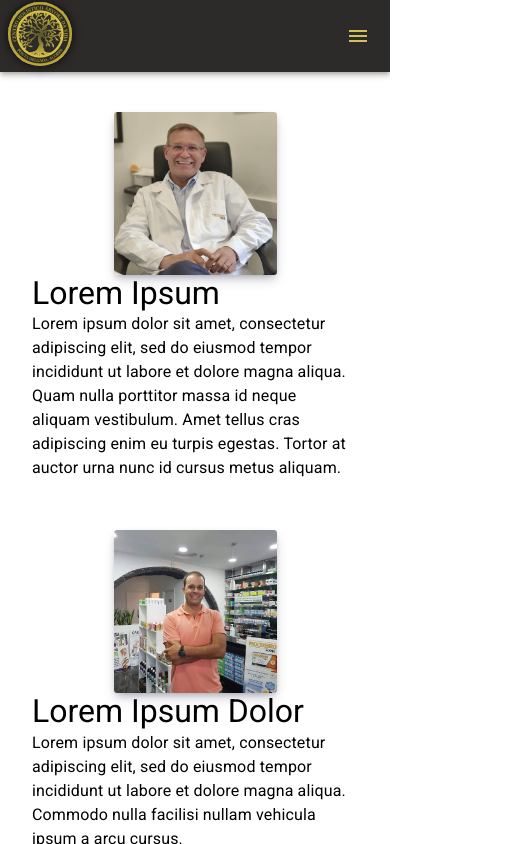
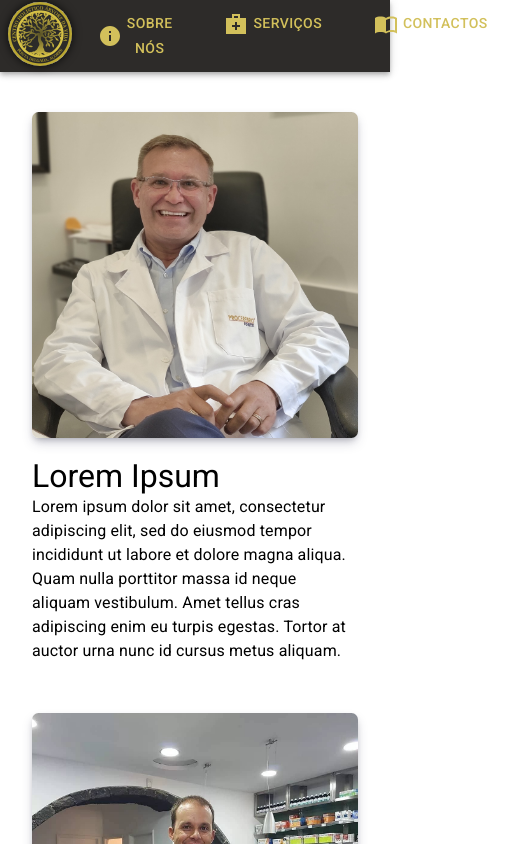
Before and after one commit to ruimpcastro/arvore-da-vida, a React (Create React App) app in the folder arvore-da-vida/: page /sobrenos in a window 390 px wide. Shown: the top 844 px of the page, 514 px wide, since content can reach past the window. Built offline with nearby package versions, Linux system fonts and the light colour scheme.

Commit message:
Adjusted styles for screen width below 601px

```diff
--- a/arvore-da-vida/src/components/Contactos/ContactosInfo/ContactosInfo.module.css
+++ b/arvore-da-vida/src/components/Contactos/ContactosInfo/ContactosInfo.module.css
@@ -38,3 +38,11 @@
     justify-content: space-between;
   }
 }
+
+@media only screen and (max-width: 601px) {
+  .contacts {
+    display: flex;
+    flex-direction: column;
+    justify-content: space-between;
+  }
+}
--- a/arvore-da-vida/src/components/Contactos/ContactosMap/ContactosMap.js
+++ b/arvore-da-vida/src/components/Contactos/ContactosMap/ContactosMap.js
@@ -1,4 +1,5 @@
 import React from "react";
+import styles from "./ContactosMap.module.css"
 
 const ContactosMap = () => (
   <iframe
@@ -11,6 +12,7 @@ const ContactosMap = () => (
     scrolling="no"
     marginHeight="0"
     marginWidth="0"
+    className={styles.mapa}
   />
 );
 
--- /dev/null
+++ b/arvore-da-vida/src/components/Contactos/ContactosMap/ContactosMap.module.css
@@ -0,0 +1,10 @@
+@media only screen and (max-width: 601px) {
+  .mapa {
+    height: 300px;
+  }
+}
+
+.mapa {
+  box-shadow: rgba(0, 0, 0, 0.16) 0px 3px 6px, rgba(0, 0, 0, 0.23) 0px 3px 6px;
+  border-radius: 10px;
+}
--- a/arvore-da-vida/src/components/Navigation/Navbar/Navbar.js
+++ b/arvore-da-vida/src/components/Navigation/Navbar/Navbar.js
@@ -2,6 +2,7 @@ import React, { useState } from "react";
 import styles from "./Navbar.module.css";
 import NavigationItem from "../NavigationItem/NavigationItem";
 import Logo from "../../../assets/Logo.jpg";
+import { BrowserView, MobileView } from "react-device-detect";
 
 // MATERIAL IMPORTS
 import {
@@ -75,7 +76,7 @@ const Navbar = () => {
             </Link>
           </Box>
           <Box>
-            {window.innerWidth >= 600 ? (
+            <BrowserView>
               <ul className={styles.unorderedList}>
                 {navigation.map((nav) => (
                   <Typography key={nav.id} variant="button">
@@ -93,7 +94,8 @@ const Navbar = () => {
                   </Typography>
                 ))}
               </ul>
-            ) : (
+            </BrowserView>
+            <MobileView>
               <Box>
                 <IconButton onClick={toggleDrawer}>
                   <MenuSharpIcon
@@ -106,7 +108,7 @@ const Navbar = () => {
                   onToggleDrawer={toggleDrawer}
                 />
               </Box>
-            )}
+            </MobileView>
           </Box>
         </Toolbar>
       </AppBar>
--- a/arvore-da-vida/src/components/SobreNos/Content/Content.module.css
+++ b/arvore-da-vida/src/components/SobreNos/Content/Content.module.css
@@ -48,6 +48,7 @@
   }
 
   .image {
+    width: 100%;
     border-radius: 2%;
     box-shadow: rgba(50, 50, 93, 0.25) 0px 6px 12px -2px,
       rgba(0, 0, 0, 0.3) 0px 3px 7px -3px;
@@ -58,5 +59,9 @@
     flex-direction: column;
     align-items: start;
     margin-left: 0 !important;
+    margin-top: 20px;
   }
 }
+
+@media only screen and (max-width: 601px) {
+}
```
